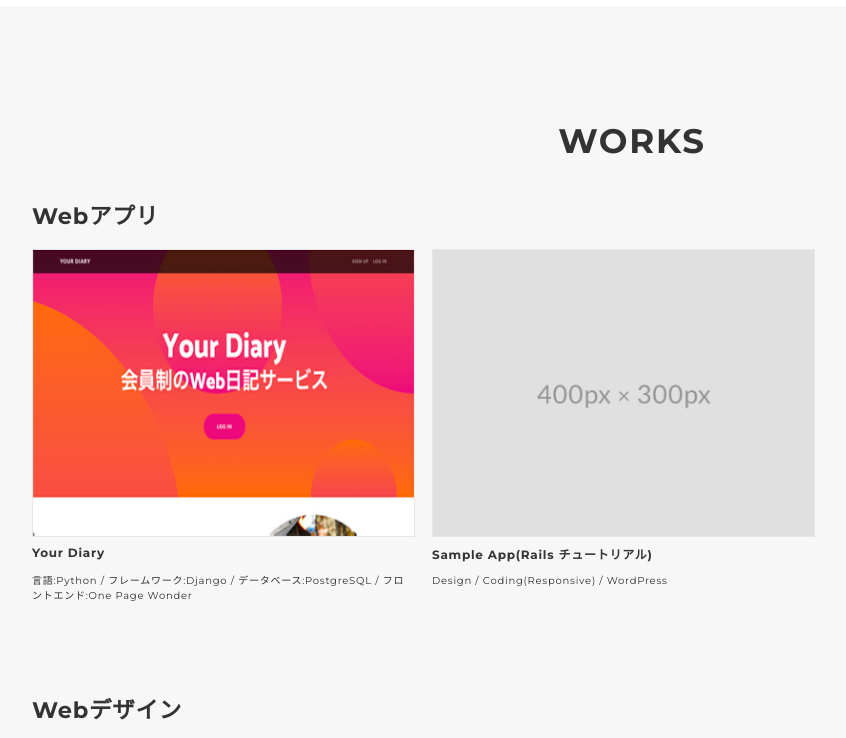
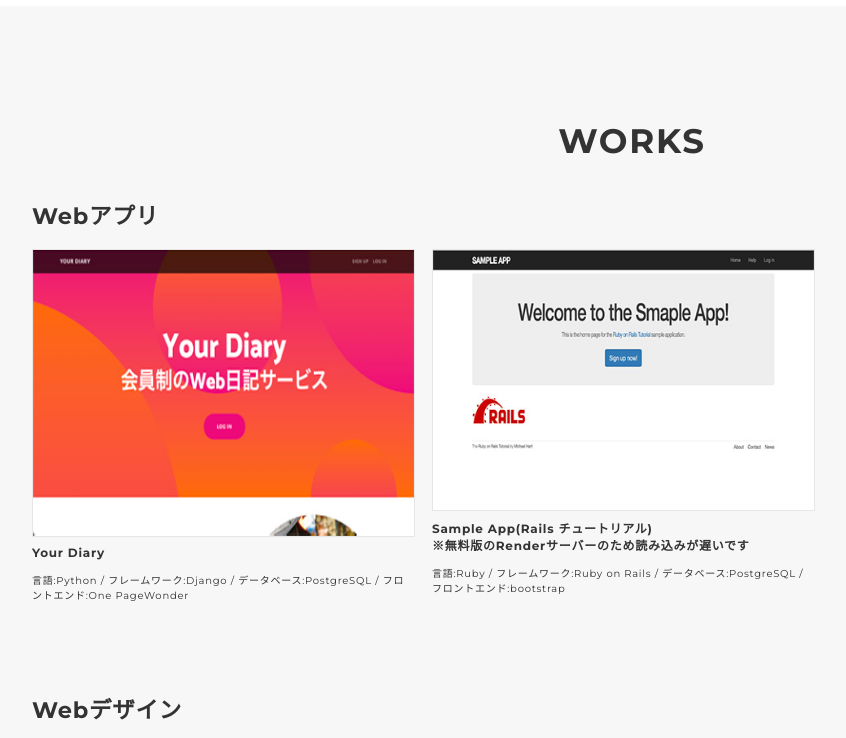
Before and after one commit to maokaneko/Your-Diary, a Django app: page / in a window 1280 px wide. Shown: the part 747-1485 px from the top of the page, without its empty margins (8-854 px from the left). Run offline with Django 4.2, Linux system fonts and the light colour scheme.

Commit message:
トップページの編集、URLの変更

```diff
--- a/templates/top_page.html
+++ b/templates/top_page.html
@@ -15,6 +15,7 @@
 
     <!-- cssを読み込む -->
     <link rel="stylesheet" href="{% static 'css/top.css' %}">
+    <link rel="stylesheet" href="https://cdnjs.cloudflare.com/ajax/libs/font-awesome/6.5.1/css/all.min.css">
     <!-- <link rel="stylesheet" href="{% static 'css/top_ress.css' %}"> -->
 
     <!-- アイコンの読み込み -->
@@ -68,15 +69,15 @@
                             <div class="works-img"><img src="{% static 'images/top/your-diary.jpg' %}" alt="" />
                             </div>
                             <p class="works-name">Your Diary</p>
-                            <p class="works-info">言語:Python / フレームワーク:Django / データベース:PostgreSQL / フロントエンド:One Page
-                                Wonder</p>
+                            <p class="works-info">言語:Python / フレームワーク:Django / データベース:PostgreSQL / フロントエンド:One PageWonder</p>
                         </a>
 
-                        <a class="works-item" href="works-template.html">
-                            <div class="works-img"><img src="{% static 'images/top/works-dummy-thumb.jpg' %}" alt="" />
+                        <a class="works-item" href="https://cgm-app.onrender.com/" target="_blank">
+                            <div class="works-img"><img src="{% static 'images/top/smaple-app.jpg' %}" alt="" />
                             </div>
-                            <p class="works-name">Sample App(Rails チュートリアル)</p>
-                            <p class="works-info">Design / Coding(Responsive) / WordPress</p>
+                            <p class="works-name">Sample App(Rails チュートリアル)
+                            <br>※無料版のRenderサーバーのため読み込みが遅いです</p>
+                            <p class="works-info">言語:Ruby / フレームワーク:Ruby on Rails / データベース:PostgreSQL / フロントエンド:bootstrap</p>
                         </a>
 
                         <!-- <a class="works-item" href="works-template.html">
@@ -169,7 +170,7 @@
                             <div class="skill-body">
                                 <h3 class="skill-name">javascript</h3>
                                 <p class="skill-text">
-                                    基本の文法やDOM操作、イベント処理などの基礎知識。
+                                    ウェブページのDOMを操作し、動的なコンテンツを追加、変更、削除することができます。また、ユーザーのアクションに対応して、クリックや入力などのイベントを検知し、それに対する処理を行うことができます。
                                 </p>
                             </div>
                         </div>
@@ -188,7 +189,7 @@
                             <div class="skill-body">
                                 <h3 class="skill-name">Photoshop & Illustrator</h3>
                                 <p class="skill-text">
-                                    基本的なツールの使用方法やレイヤーの基本的な操作、基本的な図形の描画と編集などの基本知識。
+                                    基本的なツールの使用方法やレイヤーの基本的な操作、基本的な図形の描画と編集などの基本知識。バナー広告の作成やワイヤーフレーム制作。
                                 </p>
                             </div>
                         </div>
@@ -218,9 +219,6 @@
                             <p>
                                 沖縄県出身。趣味は釣り、ゲーム、サッカー観戦。大学卒業後、夢である世界一周を実現するため行動していたが、コロナ禍により一時的にその計画を断念。その後、興味があったwebエンジニアになることを決意し、専門のスクールに通いながら、webアプリ開発の基礎知識やwebデザインの基礎について学んでいます。
                             </p>
-                            <p>
-
-                            </p>
                         </div>
                     </div>
                 </div>
@@ -232,13 +230,23 @@
                 <div class="container">
                     <h2 class="title">CONTACT</h2>
                     <p class="lead">
-                        お問い合わせは、<br class="sp-only">メールにてお願いいたします。
+                        お問い合わせは、<br class="sp-only">こちらからお願いいたします。
                     </p>
                     <div class="contact-list">
-                        <!-- <a class="contact-item" href="https://twitter.com/" target="_blank" rel="noopener">Twitter</a>
-                        <a class="contact-item" href="https://www.instagram.com/" target="_blank"
-                            rel="noopener">Instagram</a> -->
-                        <span class="contact-item">mkch1999@gmail.com</span>
+                        <!-- gmail -->
+                        <a class="contact-item" href="mailto:maokaneko077@gmail.com" target="_blank">
+                            <i class="fa-regular fa-envelope fa-4x" style="color: red; padding-right: 10px;"></i>
+                        </a>
+                        <!-- twitter -->
+                        <a class="contact-item" href="https://twitter.com/JinMo51073" target="_blank">
+                        <i class="fa-brands fa-square-twitter fa-4x" style="color: #74C0FC; padding-right: 10px"></i>
+                        </a>
+                        <!-- github -->
+                        <a class="contact-item" href="https://github.com/maokaneko?tab=repositories" target="_blank">
+                        <i class="fa-brands fa-square-github fa-4x" style="color: #000000; padding-right: 10px"></i>
+                        </a>
+
+                        <!-- <a class="contact-item" href="https://github.com/mistake-git" target="_blank"><img src="{% static 'images/top/github_icon.png' %}"></a> -->
                     </div>
                 </div>
             </section>
```
Also changed, not shown: static/images/top/smaple-app.jpg (added).
